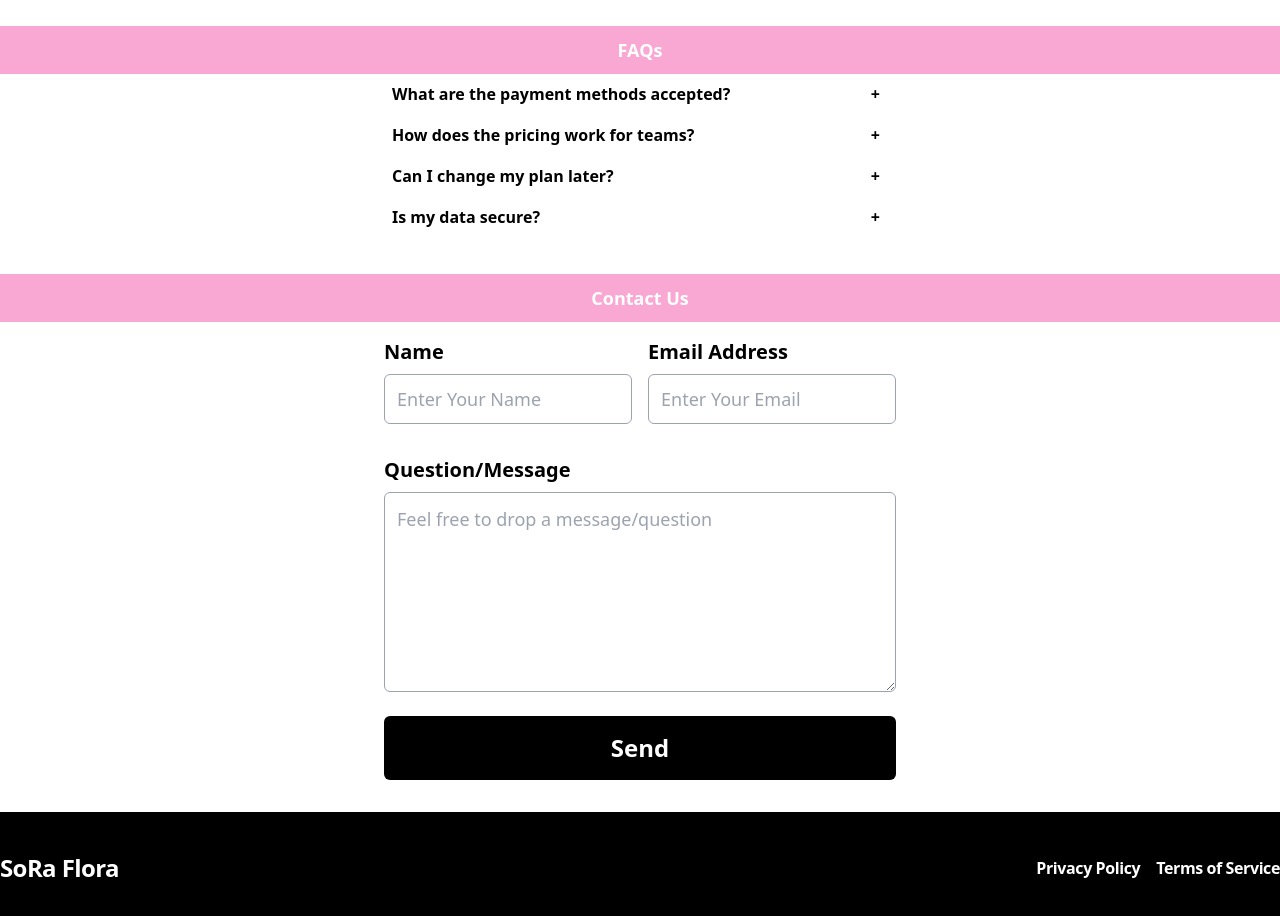
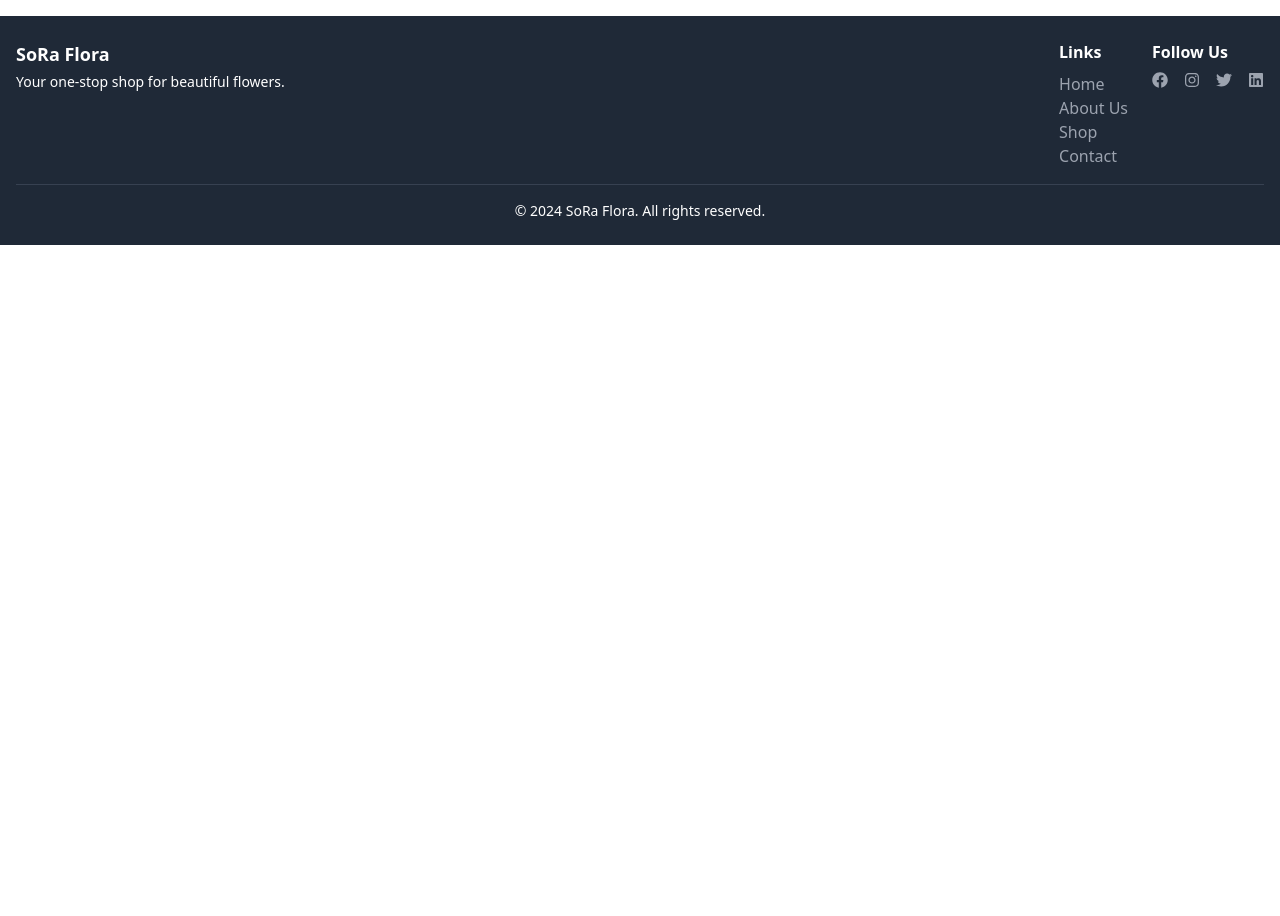
Before and after one commit to Sara-Majdi/Floral-Shop-App, a React (Vite) app: page / in a window 1280 px wide. Shown: the part 1620-2536 px from the top of the page. After the commit the page ends 1865 px from the top, so only its background shows below. Built offline with nearby package versions, Linux system fonts and the light colour scheme.

Commit message:
Added productList page for Bouquet and filter and Sort component

```diff
--- a/src/App.jsx
+++ b/src/App.jsx
@@ -14,7 +14,6 @@ function App() {
       <Navbar/>
       <Carousel/>
       <BestSeller/>
-      <CategorySection/>
       <FAQ/>
       <ContactUsSection/>
       <Footer/>
--- a/src/components/BestSeller.jsx
+++ b/src/components/BestSeller.jsx
@@ -1,4 +1,5 @@
 import React from 'react'
+import { Link } from 'react-router-dom';
 
 const BestSeller = () => {
 
@@ -8,6 +9,7 @@ const BestSeller = () => {
           imageUrl: 'https://50gram.com.my/wp-content/uploads/2024/09/Blossom-Clutch-1-1024x1024.jpg.webp',
           title: 'Product 1',
           buttonText: 'Shop Flower Bouquets',
+          link: '/bouquet'
         },
         {
           id: 2,
@@ -27,7 +29,7 @@ const BestSeller = () => {
 
   return (
     <div className='mt-9'>
-        <div className='h-12 bg-pink-300 text-lg text-white font-bold flex justify-center items-center'>
+        <div className='h-12 w-full bg-pink-300 text-lg text-white font-bold flex justify-center items-center'>
             Categories
         </div>
         <div className='grid grid-cols-1 md:grid-cols-3 gap-4 p-4'>
@@ -39,9 +41,11 @@ const BestSeller = () => {
               className='w-full h-48 object-cover'
             />
             <div className='absolute bottom-0 left-0 right-0 bg-white bg-opacity-45 text-center py-2'>
-              <button className='bg-pink-500 text-white px-4 py-2 mt-2 rounded'>
-                {product.buttonText}
-              </button>
+              <Link to={product.link}>
+                <button className='bg-pink-500 text-white px-4 py-2 mt-2 rounded'>
+                  {product.buttonText}
+                </button>
+              </Link>
             </div>
           </div>
         ))}
--- /dev/null
+++ b/src/components/FilterAndSort.jsx
@@ -0,0 +1,28 @@
+import React, { useState } from 'react';
+
+const FilterAndSort = () => {
+  const [selectedOption, setSelectedOption] = useState('default');
+
+  const handleSortChange = (event) => {
+    setSelectedOption(event.target.value);
+    // Future : Handle sorting logic here
+  };
+
+  return (
+    <div className="flex justify-between items-center mt-4 mb-4">
+
+      <select
+        value={selectedOption}
+        onChange={handleSortChange}
+        className="border border-gray-300 rounded-md px-3 py-2 text-sm"
+      >
+        <option value="default">Sort by</option>
+        <option value="price-low-high">Price: Low to High</option>
+        <option value="price-high-low">Price: High to Low</option>
+        <option value="bestsellers">Bestsellers</option>
+      </select>
+    </div>
+  );
+};
+
+export default FilterAndSort;
--- a/src/components/Footer.jsx
+++ b/src/components/Footer.jsx
@@ -1,19 +1,53 @@
-import React from 'react'
+import React from 'react';
+import { FaFacebook, FaInstagram, FaTwitter, FaLinkedin } from 'react-icons/fa'; // Import icons
 
 const Footer = () => {
   return (
-    <div className="bg-black py-10">
-            <div className="container mx-auto flex flex-col md:flex-row justify-between items-center">
-                <span className="text-2xl font-bold tracking-tight font-inter text-white">
-                    SoRa Flora
-                </span>
-                <span className="text-white font-bold tracking-tight flex gap-4 font-inter">
-                    <span>Privacy Policy</span>
-                    <span>Terms of Service</span>
-                </span>
+    <footer className="bg-gray-800 text-white py-6">
+      <div className="container mx-auto px-4">
+        <div className="flex flex-col md:flex-row justify-between">
+          <div className="mb-4 md:mb-0">
+            <h2 className="text-lg font-bold">SoRa Flora</h2>
+            <p className="text-sm mt-1">Your one-stop shop for beautiful flowers.</p>
+          </div>
+
+          <div className="flex flex-col md:flex-row">
+            <div className="mr-6">
+              <h3 className="font-semibold mb-2">Links</h3>
+              <ul>
+                <li><a href="/" className="text-gray-400 hover:text-white">Home</a></li>
+                <li><a href="/about" className="text-gray-400 hover:text-white">About Us</a></li>
+                <li><a href="/shop" className="text-gray-400 hover:text-white">Shop</a></li>
+                <li><a href="/contact" className="text-gray-400 hover:text-white">Contact</a></li>
+              </ul>
             </div>
+
+            <div>
+              <h3 className="font-semibold mb-2">Follow Us</h3>
+              <div className="flex space-x-4">
+                <a href="https://www.facebook.com" target="_blank" rel="noopener noreferrer">
+                  <FaFacebook className="text-gray-400 hover:text-white" />
+                </a>
+                <a href="https://www.instagram.com" target="_blank" rel="noopener noreferrer">
+                  <FaInstagram className="text-gray-400 hover:text-white" />
+                </a>
+                <a href="https://www.twitter.com" target="_blank" rel="noopener noreferrer">
+                  <FaTwitter className="text-gray-400 hover:text-white" />
+                </a>
+                <a href="https://www.linkedin.com" target="_blank" rel="noopener noreferrer">
+                  <FaLinkedin className="text-gray-400 hover:text-white" />
+                </a>
+              </div>
+            </div>
+          </div>
         </div>
-  )
-}
 
-export default Footer
+        <div className="border-t border-gray-700 mt-4 pt-4 text-center">
+          <p className="text-sm">© {new Date().getFullYear()} SoRa Flora. All rights reserved.</p>
+        </div>
+      </div>
+    </footer>
+  );
+};
+
+export default Footer;
--- /dev/null
+++ b/src/components/ProductList.jsx
@@ -0,0 +1,81 @@
+import React from 'react';
+import Bouquet from '../assets/images/Bouquet_01.jpg'
+
+// Sample product data
+const products = [
+  {
+    id: 1,
+    name: 'Roasted Espresso',
+    price: 'RM89.00',
+    image: Bouquet,
+    isBestseller: true
+  },
+  {
+    id: 2,
+    name: 'Sora Pink Tulip',
+    price: 'RM89.00',
+    image: Bouquet,
+    isBestseller: true
+  },
+  {
+    id: 3,
+    name: 'Roasted Espresso',
+    price: 'RM89.00',
+    image: Bouquet,
+    isBestseller: false
+  },
+  {
+    id: 4,
+    name: 'Sora Pink Tulip',
+    price: 'RM89.00',
+    image: Bouquet,
+    isBestseller: false
+  },
+  {
+    id: 5,
+    name: 'Roasted Espresso',
+    price: 'RM89.00',
+    image: Bouquet,
+    isBestseller: false
+  },
+  {
+    id: 6,
+    name: 'Sora Pink Tulip',
+    price: 'RM89.00',
+    image: Bouquet,
+    isBestseller: false
+  }
+];
+
+const ProductList = () => {
+  return (
+    <div className="grid grid-cols-2 lg:grid-cols-4 gap-6 mb-9">
+      {products.map((product) => (
+        <a
+          href="#"
+          key={product.id}
+          className="block border rounded-lg overflow-hidden shadow hover:shadow-lg transition-all duration-300 p-4"
+        >
+          <div className="w-full h-[200px] overflow-hidden mb-2"> {/* Fixed height for the image container */}
+            <img
+              src={product.image}
+              alt={product.name}
+              className="w-full h-full object-cover transition-all duration-300"
+            />
+          </div>
+          <div>
+            {product.isBestseller && (
+              <span className="bg-orange-600 text-white px-2 py-1 text-xs rounded-full">
+                Bestseller
+              </span>
+            )}
+            <h3 className="font-bold text-lg mt-2">{product.name}</h3>
+            <p className="text-green-600 font-semibold">{product.price}</p>
+          </div>
+        </a>
+      ))}
+    </div>
+  );
+};
+
+export default ProductList;
--- /dev/null
+++ b/src/pages/Bouquet.jsx
@@ -0,0 +1,18 @@
+import React from 'react'
+import Navbar from '../components/Navbar'
+import FilterAndSort from '../components/FilterAndSort'
+import ProductList from '../components/ProductList'
+import Footer from '../components/Footer'
+
+function Bouquet() {
+  return (
+    <div>
+        <Navbar/>
+        <FilterAndSort/>
+        <ProductList/>
+        <Footer/>
+    </div>
+  )
+}
+
+export default Bouquet
```
Also changed, not shown: src/main.jsx (+5 -4 lines), 1 other file (tests, documents, lock files or other folders).
